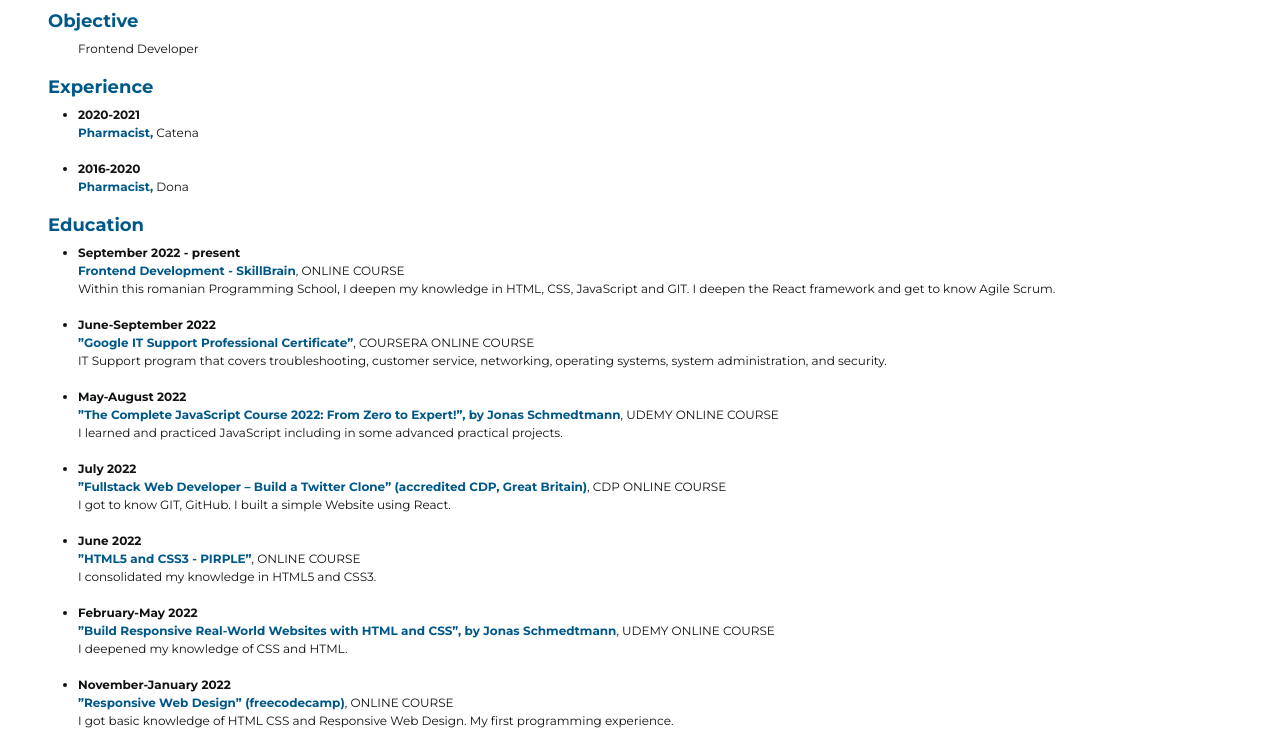
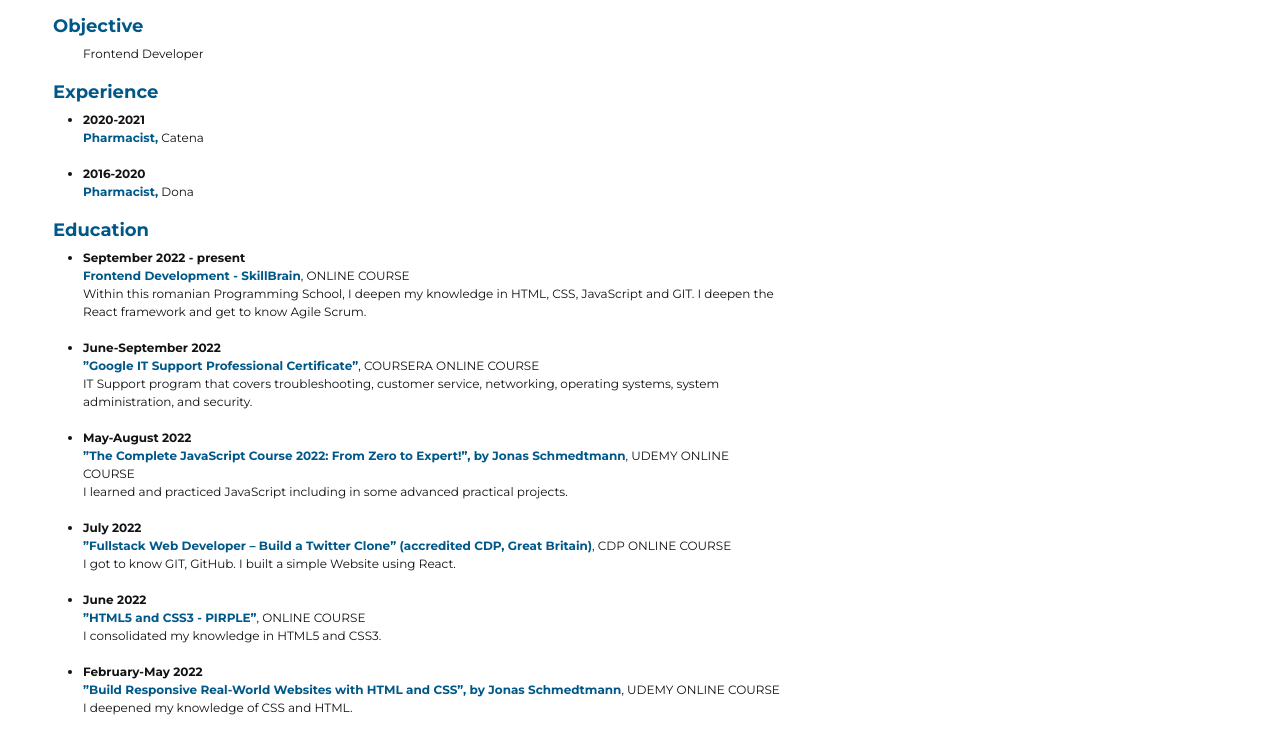
Before and after one commit to Ecaterina1991/Resume-Ecaterina-Stefan, a plain HTML site: page index.html in a window 1280 px wide. Shown: the part 122-855 px from the top of the page. Drawn offline with Linux system fonts and the light colour scheme; a web font is replaced by a local one.

Commit message:
am adaugat max-width si max-height la body

```diff
--- a/style.css
+++ b/style.css
@@ -11,6 +11,9 @@
   font-family: "Montserrat", sans-serif;
   font-size: 12px;
   line-height: 18px;
+  max-width: 800px;
+  max-height: 1200px;
+  margin: 5px;
 }
 
 .container {
```
